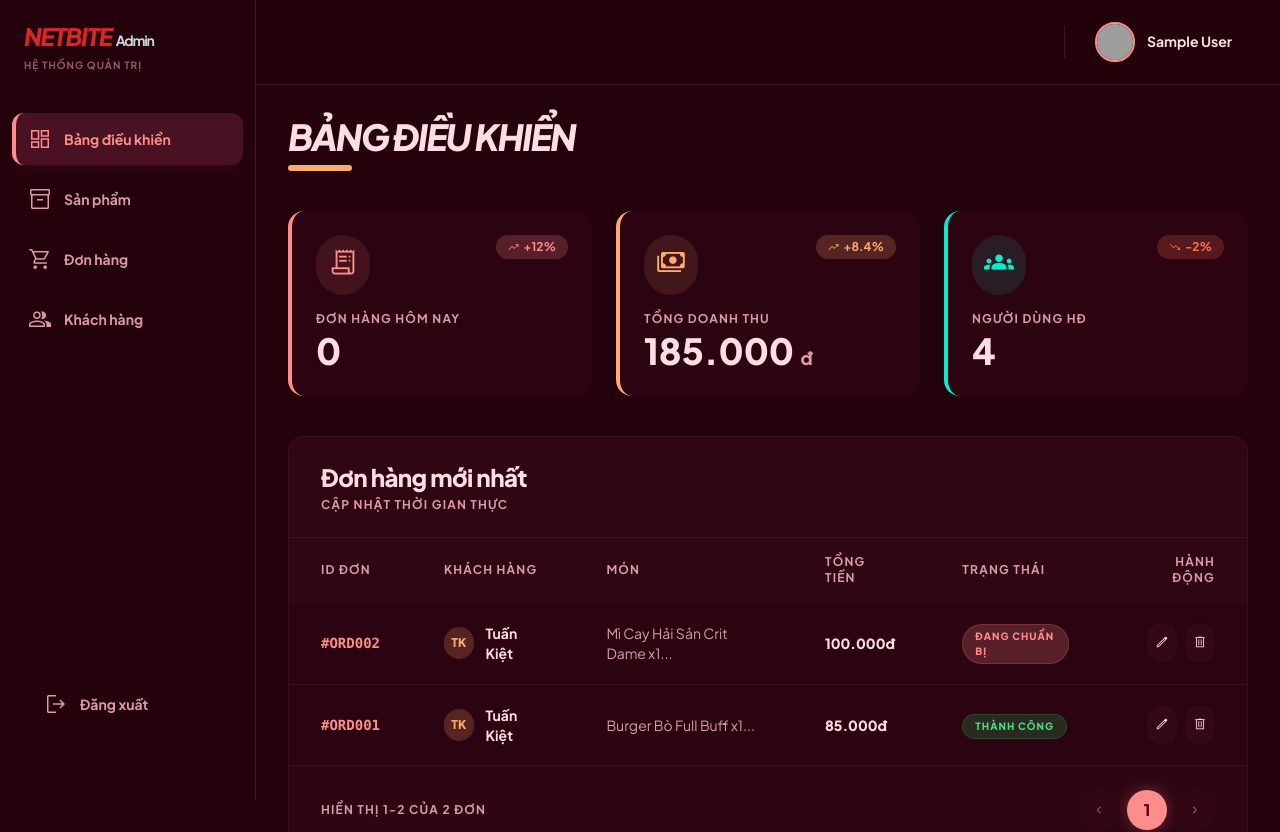
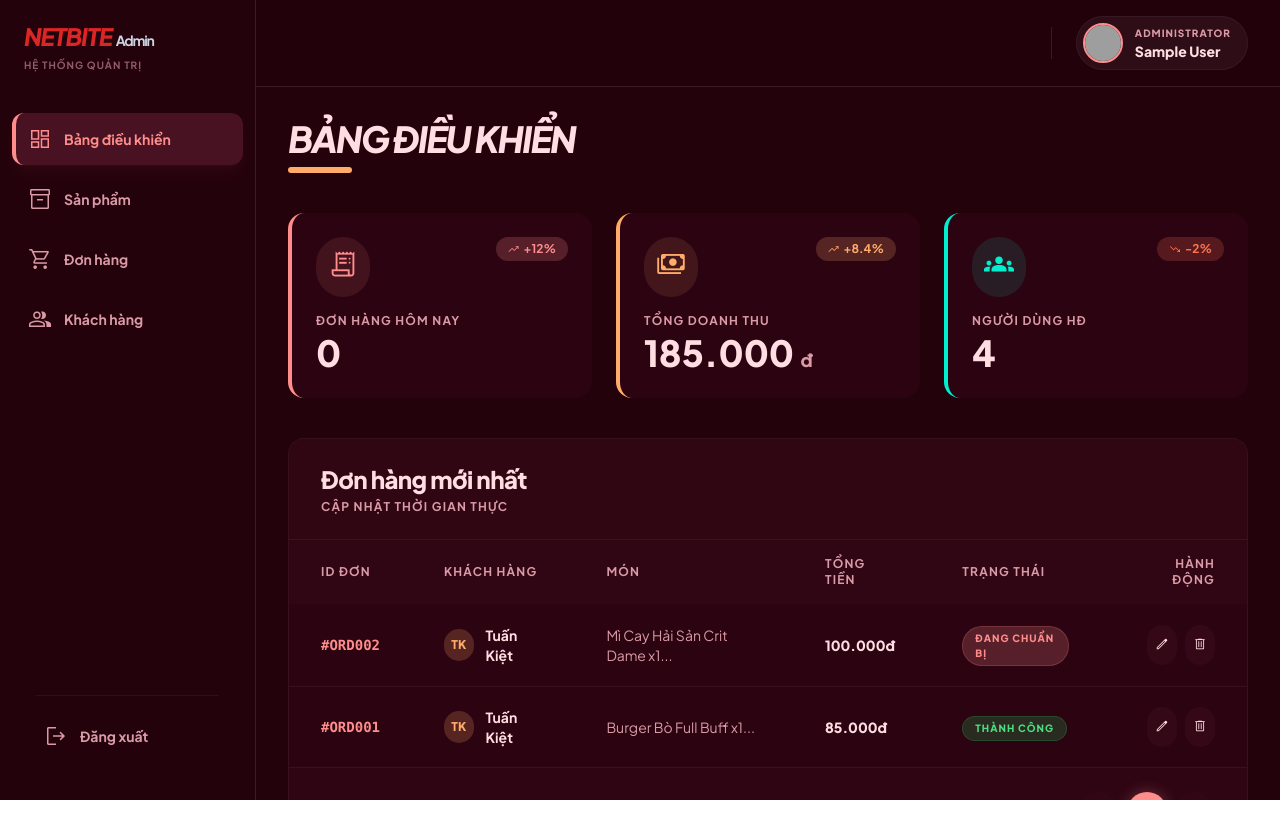
Before and after one commit to thangleloi2003/Netbite, a React (Vite) app: page /admin in a window 1280 px wide. Shown: the top 832 px of the page. After the commit the page ends 800 px from the top, so only its background shows below. Built offline with nearby package versions, Linux system fonts and the light colour scheme; data requests are answered from the project's data file; sample sign-in values are in the browser's storage; grey boxes are pictures that could not be loaded.

Commit message:
Chinh sua giao dien dashboard cua trang admin

```diff
--- a/src/layouts/AdminLayout.tsx
+++ b/src/layouts/AdminLayout.tsx
@@ -25,8 +25,8 @@ export default function AdminLayout() {
   );
 
   return (
-    <div className="bg-surface text-on-surface min-h-screen flex overflow-x-hidden selection:bg-primary selection:text-on-primary">
-      <aside className="h-screen sticky left-0 top-0 w-64 bg-[#24020c] flex flex-col py-6 gap-2 shrink-0 border-r border-white/10 z-50">
+    <div className="bg-surface text-on-surface h-screen flex overflow-hidden selection:bg-primary selection:text-on-primary">
+      <aside className="h-full w-64 bg-[#24020c] flex flex-col py-6 gap-2 shrink-0 border-r border-white/10 z-50">
         <div className="px-6 mb-8">
           <div className="flex items-center gap-3">
             <Link
@@ -44,7 +44,7 @@ export default function AdminLayout() {
           </p>
         </div>
 
-        <nav className="flex-1 px-3 relative">
+        <nav className="flex-1 px-3 relative flex flex-col">
           {/* Moving Highlight Background */}
           {activeIndex !== -1 && (
             <div
@@ -81,37 +81,37 @@ export default function AdminLayout() {
             })}
           </div>
 
-          <div className="pt-10"></div>
-
-          <div className="space-y-2">
+          <div className="mt-auto pb-4 space-y-4">
+            <div className="mx-6 h-px bg-white/5"></div>
             <button
               onClick={handleLogout}
               className="w-[calc(100%-24px)] mx-3 text-on-surface-variant hover:text-error flex items-center gap-3 px-4
-              py-3 mt-[295px] rounded-xl hover:bg-surface-container transition-all duration-300
-              border-l-4 border-transparent hover:border-error/50 cursor-pointer"
+              py-3 rounded-xl hover:bg-error/10 transition-all duration-300
+              border-l-4 border-transparent hover:border-error/50 cursor-pointer group"
             >
-              <span className="material-symbols-outlined">logout</span>
+              <span className="material-symbols-outlined transition-transform group-hover:-translate-x-1">logout</span>
               <span className="font-bold text-sm">Đăng xuất</span>
             </button>
           </div>
         </nav>
       </aside>
 
-      <div className="flex-1 flex flex-col min-w-0">
-        <header className="w-full top-0 sticky z-40 bg-[#24020c]/80 backdrop-blur-xl flex justify-between items-center px-8 py-4 border-b border-white/10">
+      <div className="flex-1 flex flex-col min-w-0 h-full overflow-hidden">
+        <header className="w-full shrink-0 bg-[#24020c]/80 backdrop-blur-xl flex justify-between items-center px-8 py-4 border-b border-white/10">
           <div className="flex items-center gap-4 flex-1">
           </div>
 
           <div className="flex items-center gap-5">
             <div className="h-8 w-px bg-white/10 mx-1"></div>
-            <div className="flex items-center gap-3 cursor-pointer hover:bg-white/5 p-1.5 pr-4 rounded-full transition-colors">
+            <div className="flex items-center gap-3 p-1.5 pr-4 rounded-full bg-white/5 border border-white/5">
               <img
                 alt="Ảnh đại diện Admin"
                 className="w-10 h-10 rounded-full object-cover border-2 border-primary"
                 src={user?.avatar || "https://lh3.googleusercontent.com/aida-public/AB6AXuBa7X4dnkqhpoVO-a3GjeVqhOoLbfjgbGLJ-1EVQViU99_IYooG1fTAyN32iFBroVClI0-7AMcQbrJpScklSfYksvIPHDaqoCfoyPZ3eWYOK0VgL_Bh5jVd_d17TKeT7NPWznNdbOG8EbCE9AcP6Otj4ng62y7OtjxHG4qoBw_hm2UemV64782wV-M1apFYzb2MEwC4HmAi1nDqVquJcS_uZ51n6NrdhwbgKSnIVgnTYwFirSXCR96LD--luFGawUSyVlw-ABF37AG-"}
               />
               <div className="text-left hidden md:block">
-                <p className="text-sm font-bold text-on-surface leading-tight">
+                <p className="text-[10px] uppercase tracking-widest text-on-surface-variant font-black mb-0.5">Administrator</p>
+                <p className="text-sm font-black text-on-surface leading-tight">
                   {user?.name || "Admin"}
                 </p>
               </div>
@@ -119,7 +119,9 @@ export default function AdminLayout() {
           </div>
         </header>
 
-        <Outlet />
+        <div className="flex-1 overflow-y-auto overflow-x-hidden custom-scrollbar">
+          <Outlet />
+        </div>
       </div>
     </div>
   );
--- a/src/pages/admin/AdminDashboard.tsx
+++ b/src/pages/admin/AdminDashboard.tsx
@@ -55,7 +55,7 @@ export default function AdminDashboard() {
   }
 
   return (
-    <main className="p-8 space-y-10 max-w-7xl mx-auto w-full">
+    <main className="p-8 pb-20 space-y-10 max-w-7xl mx-auto w-full min-h-full">
       <div className="flex justify-between items-end">
         <div>
           <h2 className="text-4xl font-black tracking-tighter italic">BẢNG ĐIỀU KHIỂN</h2>
```
